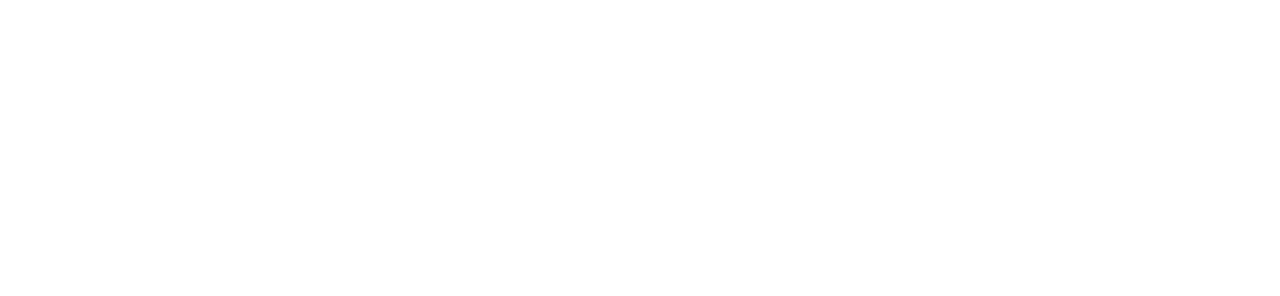
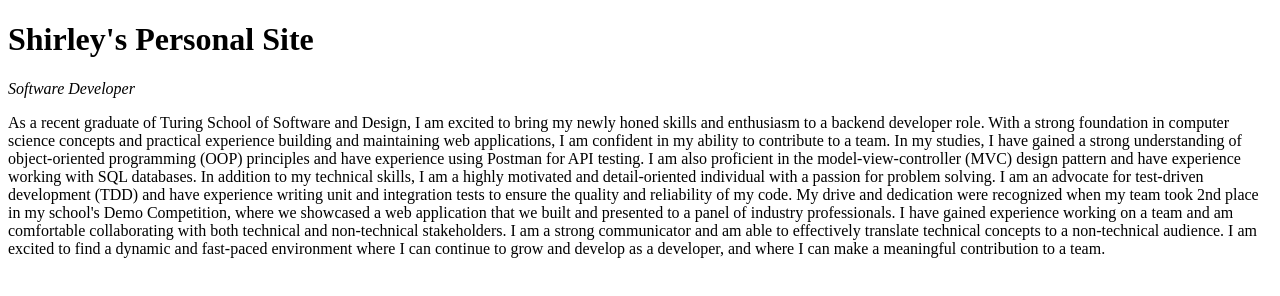
Before and after one commit to sdecesari/html_practice_site, a plain HTML site: page index.html in a window 1280 px wide. Drawn offline with Linux system fonts and the light colour scheme.

Commit message:
Add about me

```diff
--- a/index.html
+++ b/index.html
@@ -1,6 +1,16 @@
 <!DOCTYPE html>
 <html lang="en">
-<head>
-  <meta charset="UTF-8">
-  <title>Shirley's Personal Site</title>
-</head>
+  <head>
+    <meta charset="UTF-8">
+    <title>Shirley's Personal Site</title>
+  </head>
+  <body>
+    <h1>Shirley's Personal Site</h1>
+    <p><em>Software Developer</em></p>
+    <p>As a recent graduate of Turing School of Software and Design, I am excited to bring my newly honed skills and enthusiasm to a backend developer role. With a strong foundation in computer science concepts and practical experience building and maintaining web applications, I am confident in my ability to contribute to a team. In my studies, I have gained a strong understanding of object-oriented programming (OOP) principles and have experience using Postman for API testing. I am also proficient in the model-view-controller (MVC) design pattern and have experience working with SQL databases.
+
+    In addition to my technical skills, I am a highly motivated and detail-oriented individual with a passion for problem solving. I am an advocate for test-driven development (TDD) and have experience writing unit and integration tests to ensure the quality and reliability of my code. My drive and dedication were recognized when my team took 2nd place in my school's Demo Competition, where we showcased a web application that we built and presented to a panel of industry professionals.
+
+    I have gained experience working on a team and am comfortable collaborating with both technical and non-technical stakeholders. I am a strong communicator and am able to effectively translate technical concepts to a non-technical audience. I am excited to find a dynamic and fast-paced environment where I can continue to grow and develop as a developer, and where I can make a meaningful contribution to a team.</p>
+  </body>
+</html>
```
